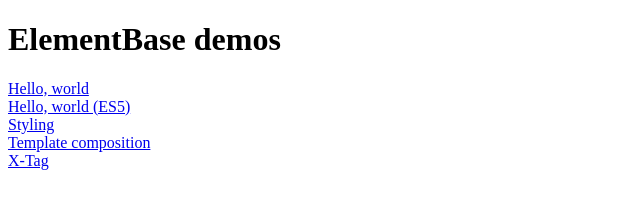
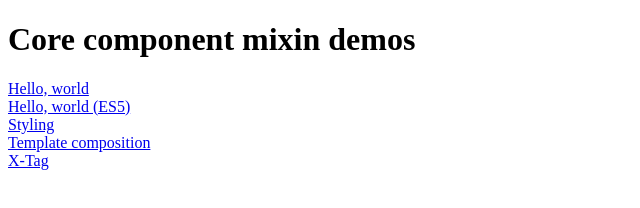
Before and after one commit to ComponentKitchen/core-component-mixins, a website: page demos/index.html in a window 1280 px wide. Shown: the whole page, without its empty margins (0-640 px from the left). Drawn offline with Linux system fonts and the light colour scheme.

Commit message:
Update heading.

```diff
--- a/demos/index.html
+++ b/demos/index.html
@@ -15,7 +15,7 @@
 </head>
 
 <body>
-  <h1>ElementBase demos</h1>
+  <h1>Core component mixin demos</h1>
   <a href="Hello World/">Hello, world</a>
   <a href="Hello World (ES5)/">Hello, world (ES5)</a>
   <a href="Styling/">Styling</a>
```
